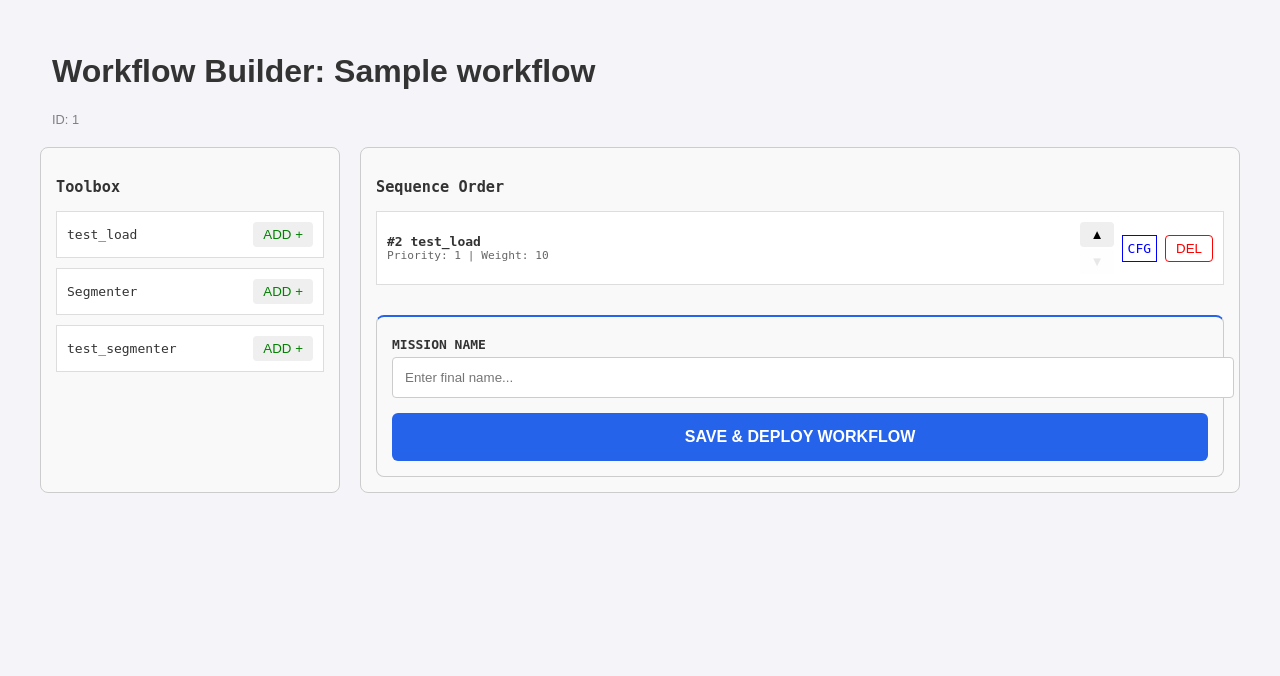
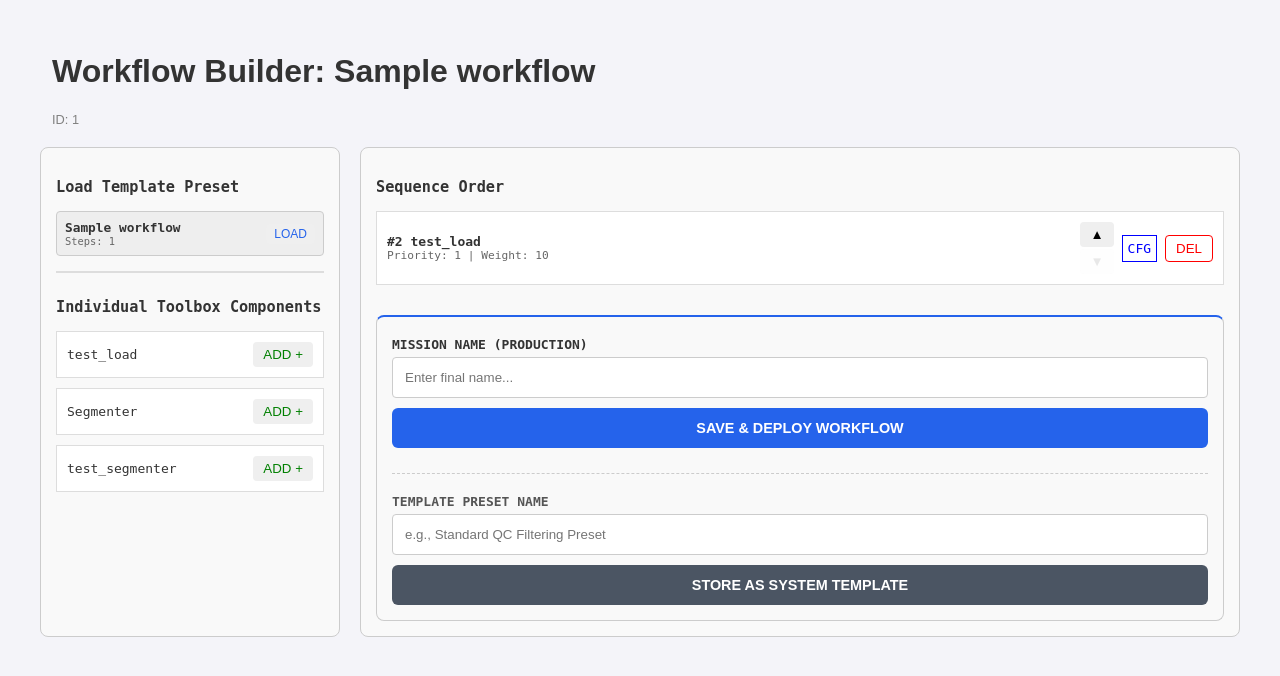
Before and after one commit to vdausmann/PIScO_Hub, a Flask app: page /workflow-builder/builder/1 in a window 1280 px wide. Shown: the part 63-739 px from the top of the page. Run offline with Flask 3, Linux system fonts and the light colour scheme; a user stored in the database is signed in; tables that the repository leaves empty hold one stand-in row (values such as "Sample post").

Commit message:
Added workflow templates

```diff
--- a/app/factory.py
+++ b/app/factory.py
@@ -18,7 +18,7 @@ def create_app(create_worker=True):
 
     app.config["SECRET_KEY"] = os.environ.get("FLASK_SECRET_KEY")
     if not app.config["SECRET_KEY"]:
-        raise ValueError("No secret key set")
+        raise ValueError("No secret key set, run the 'setup_env.py' script")
     app.config['SQLALCHEMY_DATABASE_URI'] = os.environ.get('DATABASE_URL')
 
     db.init_app(app)
--- a/app/routes/workflow_builder.py
+++ b/app/routes/workflow_builder.py
@@ -1,7 +1,8 @@
 from ..utils import clean_string
 from flask import Blueprint, redirect, render_template, request, url_for
 from flask_login import login_required, current_user
-from ..backend.models import TemporaryWorkflow, Workflow, db, Tool, TemporaryTask, Task
+from ..backend.models import (TemporaryWorkflow, Workflow, db, Tool, TemporaryTask, Task,
+                              TemplateTask, TemplateWorkflow)
 
 workflow_bp = Blueprint('workflow', __name__)
 
@@ -31,10 +32,13 @@ def builder(workflow_id):
     draft = TemporaryWorkflow.query.get_or_404(workflow_id)
 
     all_tools = Tool.query.all()
+    # Pull all templates so the user can select them inside the UI
+    all_templates = TemplateWorkflow.query.all()
 
     return render_template('workflow_builder.html',
                            workflow=draft,
-                           tools=all_tools)
+                           tools=all_tools,
+                           templates=all_templates)
 
 @workflow_bp.route('/workflow/<workflow_id>/add-tool/<int:tool_id>', methods=['POST'])
 @login_required
@@ -174,3 +178,121 @@ def finalize_workflow(workflow_id):
         db.session.rollback()
         print(f"Finalization Error: {e}")
         return "Failed to finalize workflow", 500
+
+
+@workflow_bp.route('/workflow/save-template/<workflow_id>', methods=['POST'])
+@login_required
+def save_as_template(workflow_id):
+    """
+    Takes the current TemporaryWorkflow state and copies it into
+    the Template tables without destroying the draft.
+    """
+    temporary_workflow = TemporaryWorkflow.query.get_or_404(workflow_id)
+    template_name = request.form.get('template_name', 'Unnamed Template')
+
+    try:
+        # Create the top-level template
+        template_wf = TemplateWorkflow()
+        template_wf.name = template_name
+        template_wf.user_id = current_user.id
+
+        db.session.add(template_wf)
+        db.session.flush()  # Aquire template_wf.id
+
+        # Copy over the sequence
+        for temp_task in temporary_workflow.tasks:
+            tpl_task = TemplateTask()
+            tpl_task.workflow_id = template_wf.id
+            tpl_task.tool_id = temp_task.tool_id
+            tpl_task.workflow_position = temp_task.workflow_position
+            tpl_task.priority = temp_task.priority
+            tpl_task.weight = temp_task.weight
+            tpl_task.settings = temp_task.settings
+
+            db.session.add(tpl_task)
+
+        db.session.commit()
+        return redirect(url_for('workflow.builder', workflow_id=workflow_id))
+
+    except Exception as e:
+        db.session.rollback()
+        print(f"Template Saving Error: {e}")
+        return "Failed to save template", 500
+
+
+@workflow_bp.route('/workflow/load-template/<template_id>', methods=['POST'])
+@login_required
+def load_template(template_id):
+    """
+    Initializes a completely new workspace draft populated
+    with configuration components pulled straight from a saved template.
+    """
+    template = TemplateWorkflow.query.get_or_404(template_id)
+
+    # Optional: Clear existing temporary workflows first if your application rules limit users to 1 sandbox
+    TemporaryWorkflow.query.filter_by(user_id=current_user.id).delete()
+
+    try:
+        new_workflow = TemporaryWorkflow()
+        new_workflow.name = f"Draft from {template.name}"
+        new_workflow.user_id = current_user.id
+
+        db.session.add(new_workflow)
+        db.session.flush()
+
+        for tpl_task in template.tasks:
+            temp_task = TemporaryTask()
+            temp_task.workflow_id = new_workflow.id
+            temp_task.tool_id = tpl_task.tool_id
+            temp_task.workflow_position = tpl_task.workflow_position
+            temp_task.priority = tpl_task.priority
+            temp_task.weight = tpl_task.weight
+            temp_task.settings = tpl_task.settings
+
+            db.session.add(temp_task)
+
+        db.session.commit()
+        return redirect(url_for('workflow.builder', workflow_id=new_workflow.id))
+
+    except Exception as e:
+        db.session.rollback()
+        print(f"Template Loading Error: {e}")
+        return "Failed to load template into workspace", 500
+
+
+@workflow_bp.route('/workflow/<workflow_id>/apply-template/<template_id>', methods=['POST'])
+@login_required
+def apply_template_to_draft(workflow_id, template_id):
+    """
+    Clears out the tasks in the active workspace and appends
+    all structural steps directly out of an existing system template preset.
+    """
+    draft = TemporaryWorkflow.query.get_or_404(workflow_id)
+    template = TemplateWorkflow.query.get_or_404(template_id)
+
+    try:
+        # 1. Purge all existing tasks in this workspace to start clean
+        TemporaryTask.query.filter_by(workflow_id=workflow_id).delete()
+
+        # 2. Update the default draft title text to reference your structural preset
+        draft.name = f"Draft from {template.name}"
+
+        # 3. Duplicate individual components from the template array to your active workspace
+        for tpl_task in template.tasks:
+            temp_task = TemporaryTask()
+            temp_task.workflow_id = draft.id
+            temp_task.tool_id = tpl_task.tool_id
+            temp_task.workflow_position = tpl_task.workflow_position
+            temp_task.priority = tpl_task.priority
+            temp_task.weight = tpl_task.weight
+            temp_task.settings = tpl_task.settings
+
+            db.session.add(temp_task)
+
+        db.session.commit()
+        return redirect(url_for('workflow.builder', workflow_id=workflow_id))
+
+    except Exception as e:
+        db.session.rollback()
+        print(f"Error applying template configuration payload: {e}")
+        return "Failed to import structural configurations into layout workspace", 500
--- a/app/templates/workflow_builder.html
+++ b/app/templates/workflow_builder.html
@@ -39,7 +39,28 @@
 <div class="builder-container">
 
 	<div class="panel">
-        <h3>Toolbox</h3>
+		<div style="margin-bottom: 25px; border-bottom: 2px solid #ddd; padding-bottom: 15px;">
+			<h3>Load Template Preset</h3>
+			{% if not templates %}
+				<p style="color: #999; font-size: 0.8rem; font-style: italic;">No templates stored in registry yet.</p>
+			{% else %}
+				<div style="display: flex; flex-direction: column; gap: 8px;">
+					{% for template in templates %}
+					<div style="display: flex; justify-content: space-between; align-items: center; background: #eee; padding: 8px; border-radius: 4px; border: 1px solid #ccc;">
+						<div style="display: flex; flex-direction: column;">
+							<span style="font-weight: bold; font-size: 0.8rem;">{{ template.name }}</span>
+							<small style="color: #666; font-size: 0.65rem;">Steps: {{ template.tasks|length }}</small>
+						</div>
+						<form action="{{ url_for('workflow.apply_template_to_draft', workflow_id=workflow.id, template_id=template.id) }}" method="POST" onsubmit="return confirm('Applying this preset will overwrite current workspace progress. Continue?');" style="margin:0;">
+							<button type="submit" class="btn" style="color: #2563eb; border-color: #2563eb; padding: 3px 8px; font-size: 0.75rem;">LOAD</button>
+						</form>
+					</div>
+					{% endfor %}
+				</div>
+			{% endif %}
+		</div>
+
+		<h3>Individual Toolbox Components</h3>
 		{% for tool in tools %}
 		<div class="tool-card">
 			<span>{{ tool.name }}</span>
@@ -49,6 +70,7 @@
 		</div>
 		{% endfor %}
 	</div>
+
 
     <div class="panel">
         <h3>Sequence Order</h3>
@@ -83,15 +105,28 @@
 		{% endfor %}
 
 		<div class="panel" style="margin-top: 30px; border-top: 2px solid #2563eb; padding-top: 20px;">
-			<form action="{{ url_for('workflow.finalize_workflow', workflow_id=workflow.id) }}" method="POST">
-				<div style="margin-bottom: 15px;">
-					<label style="display: block; font-weight: bold; margin-bottom: 5px;">MISSION NAME</label>
+
+            <form action="{{ url_for('workflow.finalize_workflow', workflow_id=workflow.id) }}" method="POST" style="margin-bottom: 25px;">
+                <div style="margin-bottom: 10px;">
+                    <label style="display: block; font-weight: bold; margin-bottom: 5px;">MISSION NAME (PRODUCTION)</label>
                     <input type="text" name="workflow_name" placeholder="Enter final name..." required
-						   style="width: 100%; padding: 12px; border: 1px solid #ccc; border-radius: 4px;">
+                           style="width: 100%; padding: 12px; border: 1px solid #ccc; border-radius: 4px; box-sizing: border-box;">
                 </div>
+                <button type="submit" style="width: 100%; padding: 12px; background: #2563eb; color: white; border: none; border-radius: 6px; font-weight: bold; cursor: pointer; font-size: 0.9rem;">
+                    SAVE & DEPLOY WORKFLOW
+                </button>
+            </form>
 
-				<button type="submit" style="width: 100%; padding: 15px; background: #2563eb; color: white; border: none; border-radius: 6px; font-weight: bold; cursor: pointer; font-size: 1rem;">
-					SAVE & DEPLOY WORKFLOW
+            <hr style="border: 0; border-top: 1px dashed #ccc; margin: 20px 0;">
+
+            <form action="{{ url_for('workflow.save_as_template', workflow_id=workflow.id) }}" method="POST">
+                <div style="margin-bottom: 10px;">
+                    <label style="display: block; font-weight: bold; margin-bottom: 5px; color: #555;">TEMPLATE PRESET NAME</label>
+                    <input type="text" name="template_name" placeholder="e.g., Standard QC Filtering Preset" required
+                           style="width: 100%; padding: 12px; border: 1px solid #ccc; border-radius: 4px; box-sizing: border-box;">
+                </div>
+                <button type="submit" style="width: 100%; padding: 12px; background: #4b5563; color: white; border: none; border-radius: 6px; font-weight: bold; cursor: pointer; font-size: 0.9rem;">
+                    STORE AS SYSTEM TEMPLATE
                 </button>
             </form>
         </div>
```
Also changed, not shown: app/backend/models.py (+22 -0 lines), scripts/reset_db.py (+4 -6 lines). Lines whose indentation alone changed are shown as unchanged.
